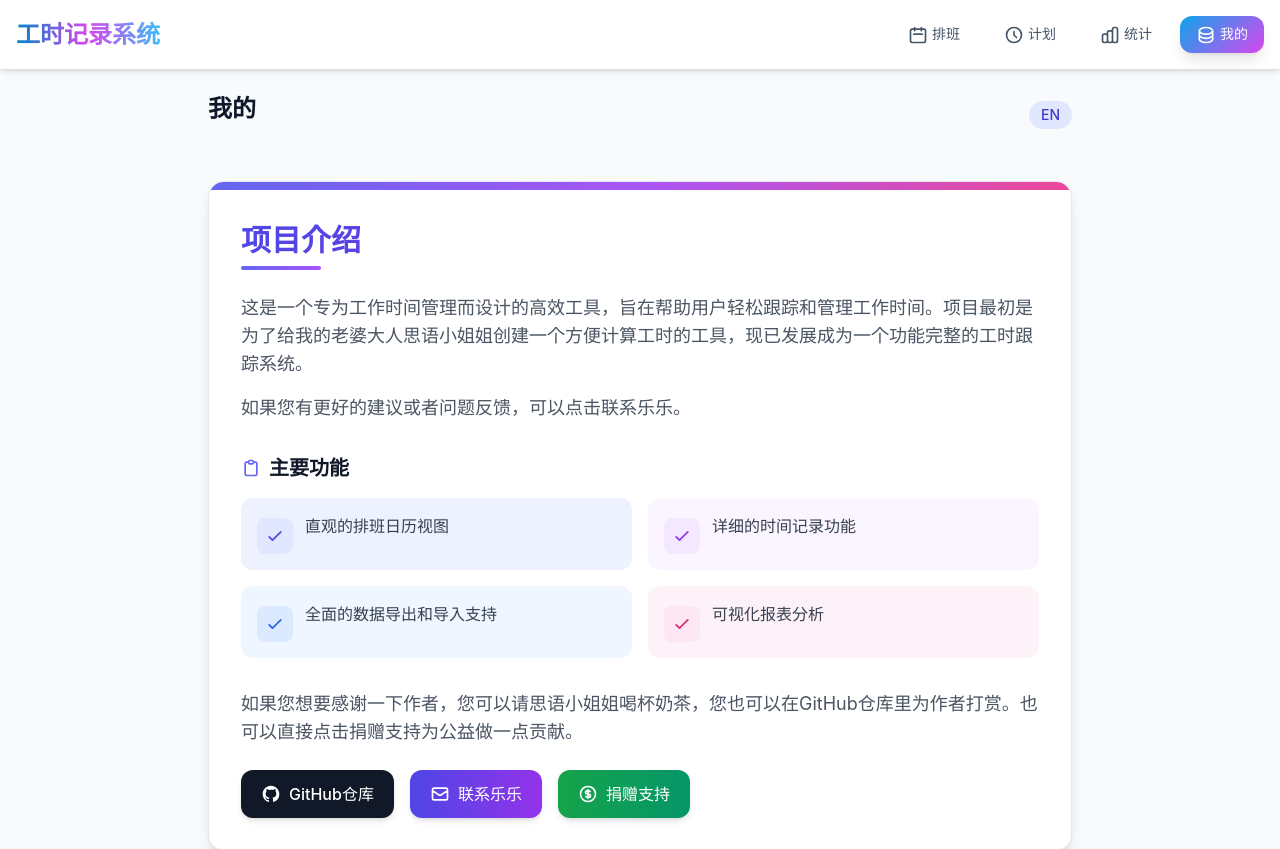
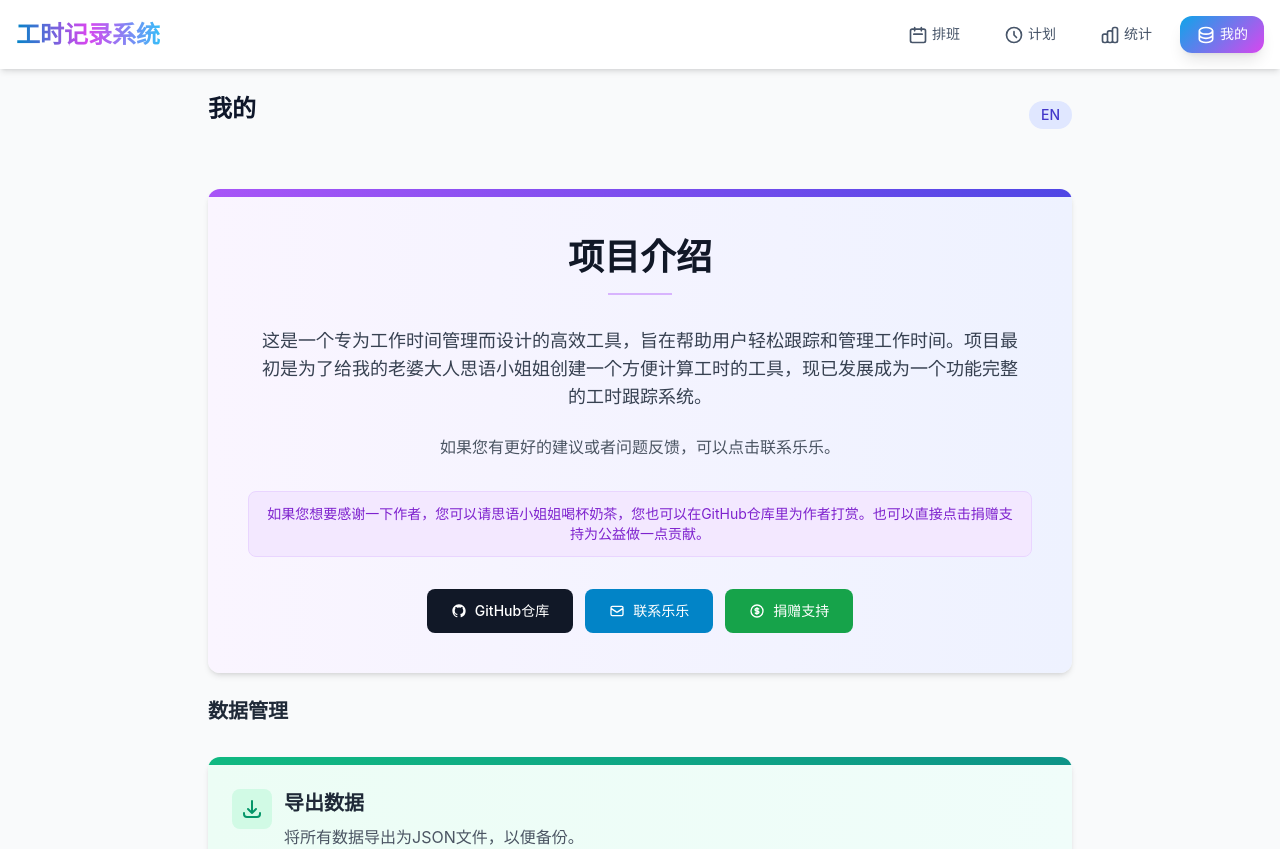
Before and after one commit to JiuWang95/workcum, a React (Vite) app: page /data in a window 1280 px wide. Shown: the top 849 px of the page. Built offline with nearby package versions, Linux system fonts and the light colour scheme.

Commit message:
refactor(ui): 简化模态框样式并统一使用Modal组件
feat(i18n): 缩短翻译文本长度提高简洁性
style: 优化数据页面UI布局和样式

```diff
--- a/src/components/modals/Modal.jsx
+++ b/src/components/modals/Modal.jsx
@@ -48,9 +48,9 @@ const Modal = ({ isOpen, onClose, title, children, footer, size = 'sm' }) => {
           className={`inline-block align-bottom bg-white/95 backdrop-blur-xl rounded-3xl text-left overflow-hidden shadow-2xl transform transition-all duration-500 ease-out sm:my-8 sm:align-middle w-full mx-2 ${sizeClasses[size]} opacity-0 scale-95 translate-y-8 border border-white/30`}
           onClick={(e) => e.stopPropagation()} // Prevent closing when clicking modal content
         >
-          {/* Modal header with gradient background */}
-          <div className="flex justify-between items-center px-6 py-4 border-b border-white/20 bg-gradient-to-r from-primary-50/80 to-accent-50/80 backdrop-blur-sm">
-            <h3 className="text-lg sm:text-xl font-semibold bg-gradient-to-r from-primary-600 to-accent-600 bg-clip-text text-transparent">{title}</h3>
+          {/* Modal header with black bold title */}
+          <div className="flex justify-between items-center px-6 py-3 border-b border-gray-100 bg-white">
+            <h3 className="text-lg sm:text-xl font-bold text-gray-900">{title}</h3>
             <button
               type="button"
               className="inline-flex items-center justify-center w-10 h-10 rounded-full text-secondary-400 hover:text-primary-600 hover:bg-primary-50 transition-all duration-300 ease-out transform hover:scale-110 focus:outline-none focus:ring-2 focus:ring-primary-500 focus:ring-offset-2"
--- a/src/pages/DataPage.jsx
+++ b/src/pages/DataPage.jsx
@@ -213,94 +213,48 @@ const DataPage = () => {
         </button>
       </div>
 
-      {/* Project Information Section - Enhanced UI */}
-      <div className="mt-6 bg-white rounded-2xl shadow-lg overflow-hidden transform transition-all duration-300 hover:shadow-xl border border-gray-200">
-        <div className="p-1 bg-gradient-to-r from-indigo-500 via-purple-500 to-pink-500"></div>
-        <div className="p-6 md:p-8">
-          <div className="flex flex-col items-start">
-            <div className="mb-6 w-full">
-              <h2 className="text-2xl md:text-3xl font-bold text-gray-900 mb-2 bg-clip-text text-transparent bg-gradient-to-r from-indigo-600 to-purple-600">
+      {/* Project Information Section - Data Management Style */}
+      <div className="mt-8 bg-gradient-to-r from-purple-50 to-indigo-50 rounded-xl shadow-md overflow-hidden">
+        <div className="p-1 bg-gradient-to-r from-purple-500 to-indigo-600"></div>
+        <div className="p-8 md:p-10">
+          <div className="text-center mb-8">
+            <h2 className="text-3xl md:text-4xl font-bold text-gray-900 mb-4">
               {t('project.title')}
             </h2>
-              <div className="w-20 h-1 bg-gradient-to-r from-indigo-500 to-purple-500 rounded-full"></div>
+            <div className="w-16 h-0.5 bg-purple-300 mx-auto"></div>
           </div>
 
-            <div className="space-y-4 mb-8 w-full">
-              <p className="text-gray-600 leading-relaxed text-base md:text-lg">
+          <div className="space-y-6 mb-8 max-w-3xl mx-auto">
+            <div className="text-center">
+              <p className="text-gray-700 leading-relaxed text-base md:text-lg">
                 {t('project.introduction.part1')}
               </p>
+            </div>
 
-              <p className="text-gray-600 leading-relaxed text-base md:text-lg">
+            <div className="text-center">
+              <p className="text-gray-600 leading-relaxed text-sm md:text-base">
                 {t('project.introduction.part2')}
               </p>
             </div>
+          </div>
 
-            <div className="w-full mb-8">
-              <h3 className="text-xl font-bold text-gray-900 mb-4 flex items-center">
-                <svg className="w-5 h-5 mr-2 text-indigo-500" fill="none" stroke="currentColor" viewBox="0 0 24 24" xmlns="http://www.w3.org/2000/svg">
-                  <path strokeLinecap="round" strokeLinejoin="round" strokeWidth="2" d="M9 5H7a2 2 0 00-2 2v12a2 2 0 002 2h10a2 2 0 002-2V7a2 2 0 00-2-2h-2M9 5a2 2 0 002 2h2a2 2 0 002-2M9 5a2 2 0 012-2h2a2 2 0 012 2"></path>
-                </svg>
-                {t('project.features.title')}
-              </h3>
-              <div className="grid grid-cols-1 md:grid-cols-2 gap-4">
-                <div className="flex items-start p-4 bg-indigo-50 rounded-xl transition-all duration-200 hover:bg-indigo-100 hover:scale-[1.02]">
-                  <div className="flex-shrink-0 mt-1">
-                    <div className="bg-indigo-100 p-2 rounded-lg">
-                      <svg className="w-5 h-5 text-indigo-600" fill="none" stroke="currentColor" viewBox="0 0 24 24" xmlns="http://www.w3.org/2000/svg">
-                        <path strokeLinecap="round" strokeLinejoin="round" strokeWidth="2" d="M5 13l4 4L19 7"></path>
-                      </svg>
-                    </div>
-                  </div>
-                  <span className="text-gray-700 ml-3 text-base">{t('project.features.item1')}</span>
-                </div>
-                <div className="flex items-start p-4 bg-purple-50 rounded-xl transition-all duration-200 hover:bg-purple-100 hover:scale-[1.02]">
-                  <div className="flex-shrink-0 mt-1">
-                    <div className="bg-purple-100 p-2 rounded-lg">
-                      <svg className="w-5 h-5 text-purple-600" fill="none" stroke="currentColor" viewBox="0 0 24 24" xmlns="http://www.w3.org/2000/svg">
-                        <path strokeLinecap="round" strokeLinejoin="round" strokeWidth="2" d="M5 13l4 4L19 7"></path>
-                      </svg>
-                    </div>
-                  </div>
-                  <span className="text-gray-700 ml-3 text-base">{t('project.features.item2')}</span>
-                </div>
-                <div className="flex items-start p-4 bg-blue-50 rounded-xl transition-all duration-200 hover:bg-blue-100 hover:scale-[1.02]">
-                  <div className="flex-shrink-0 mt-1">
-                    <div className="bg-blue-100 p-2 rounded-lg">
-                      <svg className="w-5 h-5 text-blue-600" fill="none" stroke="currentColor" viewBox="0 0 24 24" xmlns="http://www.w3.org/2000/svg">
-                        <path strokeLinecap="round" strokeLinejoin="round" strokeWidth="2" d="M5 13l4 4L19 7"></path>
-                      </svg>
-                    </div>
-                  </div>
-                  <span className="text-gray-700 ml-3 text-base">{t('project.features.item3')}</span>
-                </div>
-                <div className="flex items-start p-4 bg-pink-50 rounded-xl transition-all duration-200 hover:bg-pink-100 hover:scale-[1.02]">
-                  <div className="flex-shrink-0 mt-1">
-                    <div className="bg-pink-100 p-2 rounded-lg">
-                      <svg className="w-5 h-5 text-pink-600" fill="none" stroke="currentColor" viewBox="0 0 24 24" xmlns="http://www.w3.org/2000/svg">
-                        <path strokeLinecap="round" strokeLinejoin="round" strokeWidth="2" d="M5 13l4 4L19 7"></path>
-                      </svg>
-                    </div>
-                  </div>
-                  <span className="text-gray-700 ml-3 text-base">{t('project.features.item4')}</span>
-                </div>
+          <div className="text-center mb-8">
+            <div className="inline-block bg-purple-100 rounded-lg px-4 py-3 border border-purple-200">
+              <p className="text-purple-700 text-sm">
+                {t('project.support.text')}
+              </p>
             </div>
           </div>
 
-            <div className="w-full mb-6">
-              <p className="text-gray-600 leading-relaxed text-base md:text-lg">
-                {t('project.support.text')}
-              </p>
-            </div>
-
-            <div className="flex flex-wrap gap-4 w-full">
+          <div className="flex flex-col sm:flex-row justify-center gap-3">
             <a
               href="https://github.com/JiuNian090/workcum"
               target="_blank"
               rel="noopener noreferrer"
-                className="group inline-flex items-center px-5 py-3 bg-gray-900 hover:bg-gray-800 text-white font-medium rounded-xl transition-all duration-300 shadow-md hover:shadow-lg transform hover:-translate-y-0.5"
+              className="inline-flex items-center justify-center px-6 py-3 bg-gray-900 text-white rounded-lg hover:bg-gray-800 transition-colors duration-200 font-medium text-sm"
             >
               <svg
-                  className="w-5 h-5 mr-2 group-hover:animate-pulse"
+                className="w-4 h-4 mr-2"
                 fill="currentColor"
                 viewBox="0 0 24 24"
                 aria-hidden="true"
@@ -314,23 +268,11 @@ const DataPage = () => {
               {t('project.support.github')}
             </a>
             <button
-                onClick={() => {
-                  window.location.href = 'mailto:jiunian929@gmail.com';
-                  // Highlight effect for 5 seconds
-                  const contactButton = document.getElementById('contact-button');
-                  if (contactButton) {
-                    contactButton.classList.add('bg-yellow-300', 'text-yellow-900');
-                    setTimeout(() => {
-                      contactButton.classList.remove('bg-yellow-300', 'text-yellow-900');
-                      contactButton.classList.add('bg-gradient-to-r', 'from-indigo-600', 'to-purple-600');
-                    }, 5000);
-                  }
-                }}
-                id="contact-button"
-                className="group inline-flex items-center px-5 py-3 bg-gradient-to-r from-indigo-600 to-purple-600 hover:from-indigo-700 hover:to-purple-700 text-white font-medium rounded-xl transition-all duration-300 shadow-md hover:shadow-lg transform hover:-translate-y-0.5"
+              onClick={() => window.location.href = 'mailto:jiunian929@gmail.com'}
+              className="inline-flex items-center justify-center px-6 py-3 bg-primary-600 text-white rounded-lg hover:bg-primary-700 transition-colors duration-200 font-medium text-sm"
             >
               <svg
-                  className="w-5 h-5 mr-2 group-hover:animate-bounce"
+                className="w-4 h-4 mr-2"
                 fill="none"
                 stroke="currentColor"
                 viewBox="0 0 24 24"
@@ -349,10 +291,10 @@ const DataPage = () => {
               href="https://gongyi.qq.com/succor/project_list.htm"
               target="_blank"
               rel="noopener noreferrer"
-                className="group inline-flex items-center px-5 py-3 bg-gradient-to-r from-green-600 to-emerald-600 hover:from-green-700 hover:to-emerald-700 text-white font-medium rounded-xl transition-all duration-300 shadow-md hover:shadow-lg transform hover:-translate-y-0.5"
+              className="inline-flex items-center justify-center px-6 py-3 bg-green-600 text-white rounded-lg hover:bg-green-700 transition-colors duration-200 font-medium text-sm"
             >
               <svg
-                  className="w-5 h-5 mr-2 group-hover:animate-pulse"
+                className="w-4 h-4 mr-2"
                 fill="none"
                 stroke="currentColor"
                 viewBox="0 0 24 24"
@@ -370,11 +312,10 @@ const DataPage = () => {
           </div>
         </div>
       </div>
-      </div>
 
       {/* Data Management Section */}
       <div className="mt-6">
-        <h2 className="text-lg font-bold text-gray-800 mb-3 md:text-xl md:mb-4">{t('data.management')}</h2>
+        <h2 className="text-base font-bold text-gray-800 mb-3 md:text-xl md:mb-4">{t('data.management')}</h2>
       </div>
 
       <div className="grid grid-cols-1 gap-6 mt-8">
@@ -391,8 +332,8 @@ const DataPage = () => {
                 </div>
               </div>
               <div className="flex-1">
-                <h2 className="text-lg font-bold text-gray-800 mb-2 md:text-xl">{t('data.export.title')}</h2>
-                <p className="text-gray-600 mb-4 text-sm md:text-base">
+                <h2 className="text-base font-bold text-gray-800 mb-2 md:text-xl">{t('data.export.title')}</h2>
+                <p className="text-gray-600 mb-4 text-xs md:text-sm lg:text-base">
                   {t('data.export.description')}
                 </p>
                 <div className="relative">
@@ -429,8 +370,8 @@ const DataPage = () => {
                 </div>
               </div>
               <div className="flex-1">
-                <h2 className="text-lg font-bold text-gray-800 mb-2 md:text-xl">{t('data.import.title')}</h2>
-                <p className="text-gray-600 mb-4 text-sm md:text-base">
+                <h2 className="text-base font-bold text-gray-800 mb-2 md:text-xl">{t('data.import.title')}</h2>
+                <p className="text-gray-600 mb-4 text-xs md:text-sm lg:text-base">
                   {t('data.import.description')}
                 </p>
                 <div className="relative">
@@ -475,8 +416,8 @@ const DataPage = () => {
               </div>
             </div>
             <div className="flex-1">
-              <h2 className="text-lg font-bold text-gray-800 mb-2 md:text-xl">{t('data.danger_zone.title')}</h2>
-              <p className="text-gray-600 mb-4 text-sm md:text-base">
+              <h2 className="text-base font-bold text-gray-800 mb-2 md:text-xl">{t('data.danger_zone.title')}</h2>
+                <p className="text-gray-600 mb-4 text-xs md:text-sm lg:text-base">
                   {t('data.danger_zone.description')}
                 </p>
               <button
@@ -504,8 +445,8 @@ const DataPage = () => {
               </svg>
             </div>
             <div>
-              <h2 className="text-lg font-bold text-gray-800 mb-3 md:text-xl">{t('disclaimer.title')}</h2>
-              <p className="text-red-700 font-medium text-sm md:text-base">
+              <h2 className="text-base font-bold text-gray-800 mb-3 md:text-xl">{t('disclaimer.title')}</h2>
+              <p className="text-red-700 font-medium text-xs md:text-sm lg:text-base">
                 {t('disclaimer.content')}
               </p>
             </div>
```
Also changed, not shown: src/components/schedule/WeeklyScheduleCalendar.jsx (+19 -48 lines), src/locales/en/translation.json (+14 -14 lines). Lines whose indentation alone changed are shown as unchanged.
